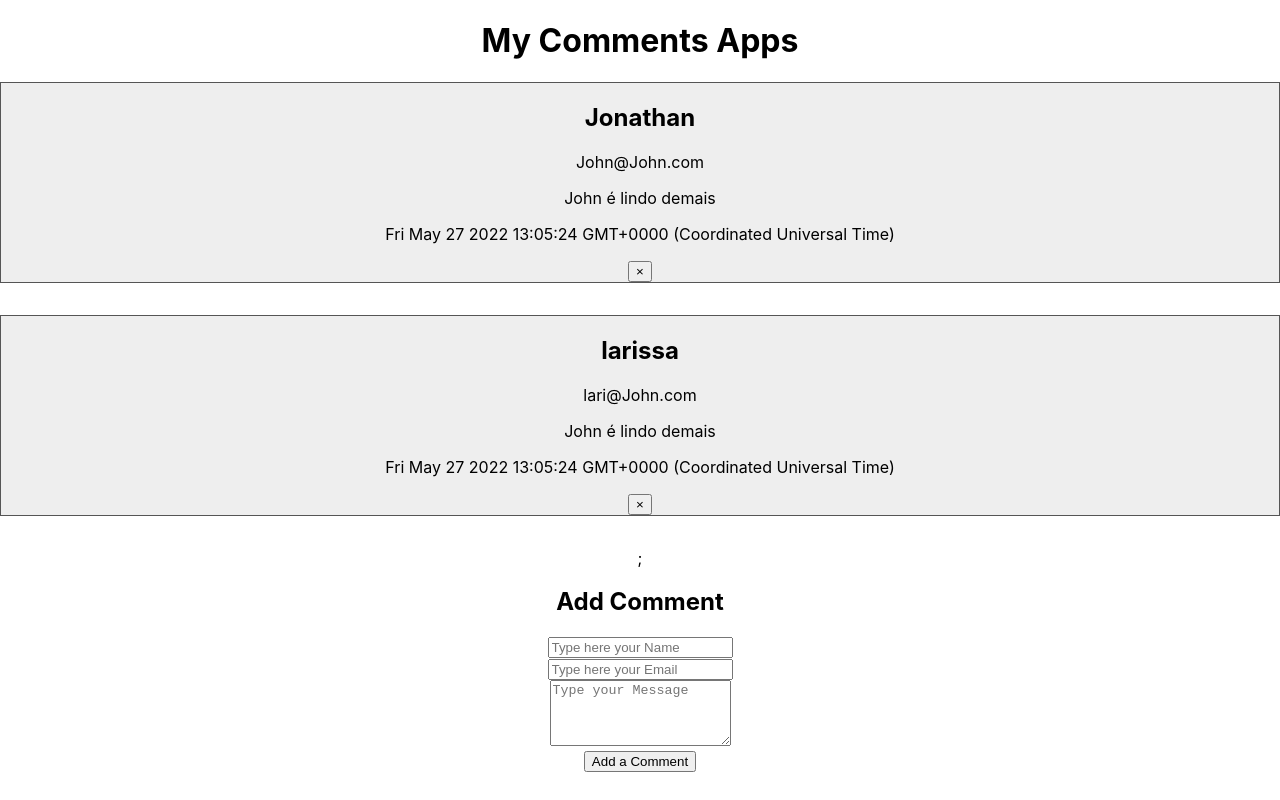
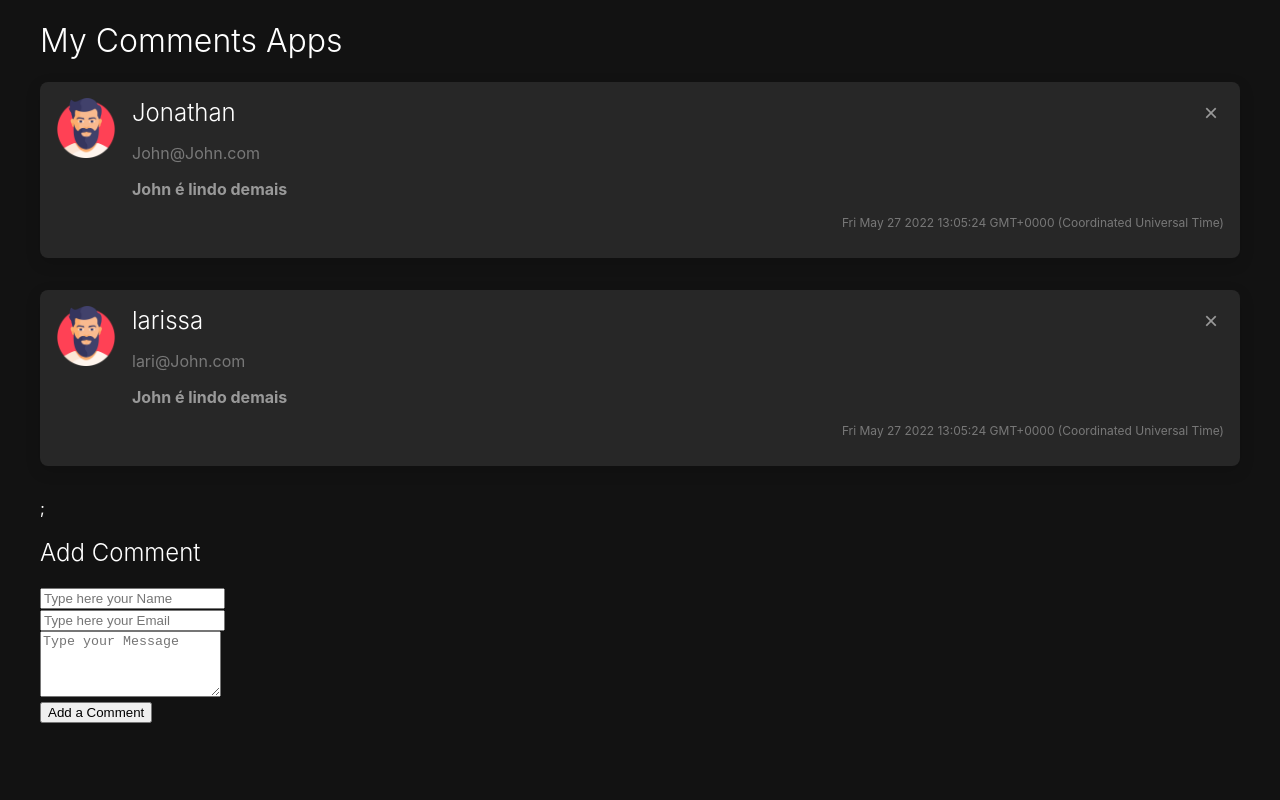
Before and after one commit to Johnrcfs/CommentAppReactJs, a React (Create React App) app: page / in a window 1280 px wide. Built offline with nearby package versions, Linux system fonts and the light colour scheme.

Commit message:
Adicionando Estilização em nossa Página

```diff
--- a/src/App.css
+++ b/src/App.css
@@ -1,3 +1,12 @@
+h1, h2 {
+  font-weight: 300;
+}
+
+body{
+  background-color: #121212;
+  color: #fff;
+}
 .App {
-  text-align: center;
+  max-width: 1200px;
+  margin: auto;
 }
--- a/src/components/Comment.css
+++ b/src/components/Comment.css
@@ -1,6 +1,55 @@
 .comment {
-    border: 1px solid #555;
+    background-color: #272727;
     margin-bottom: 2rem;
-    background-color: #eee;
+    border-radius: 0.5rem;
+    box-shadow: rgba(0, 0, 0, 0.15) 0px 5px 15px;
+    padding: 1rem;
+    display: flex;
+}
 
+.comment .content {
+    width: 100%;
+    margin-left: 1rem;
+    position: relative;
 }
+
+.comment img {
+   max-height: 60px;
+   max-width: 60px;
+}
+
+.comment .content .name{
+    font-size: 1.5rem;
+    margin: 0px;
+}
+
+.comment .content .email {
+    color: #ffffff60;
+}
+
+.comment .content .message {
+    color: #ffffff87;
+    font-weight: bold;
+}
+
+.comment .content .date {
+    text-align: right;
+    font-size: 0.75rem;
+    color: #ffffff60;
+}
+
+.comment .content .delete{
+    position: absolute;
+    top: 0px;
+    right: 0px;
+    border: none;
+    background: none;
+    font-size: 1.5rem;
+    color: #ffffff87;
+    cursor: pointer;
+}
+
+.comment .content .delete:hover{
+    background: #ffffff36;
+    border-radius: 0.5rem;
+}
--- a/src/components/Comment.jsx
+++ b/src/components/Comment.jsx
@@ -1,14 +1,19 @@
 import './Comment.css';
+import ProfileImg from '../img/man.png';
 
 export function Comment(props){
     const {name, email, message, date, onDeleteComment} = props;
     return (
         <div className="comment">
-            <h2>{name}</h2>
-            <p>{email}</p>
-            <p>{message}</p>
-            <p>{date.toString()}</p>
-            <button onClick={onDeleteComment}>&times;</button>
+            <img src={ProfileImg} alt="Profile image" />
+
+            <div className='content'>
+                <h2 className='name'>{name}</h2>
+                <p className='email'>{email}</p>
+                <p className='message'>{message}</p>
+                <p className='date'>{date.toString()}</p>
+                <button className='delete' onClick={onDeleteComment}>&times;</button>
+            </div>
         </div>
     )
 }
```
Also changed, not shown: src/img/man.png (added).
